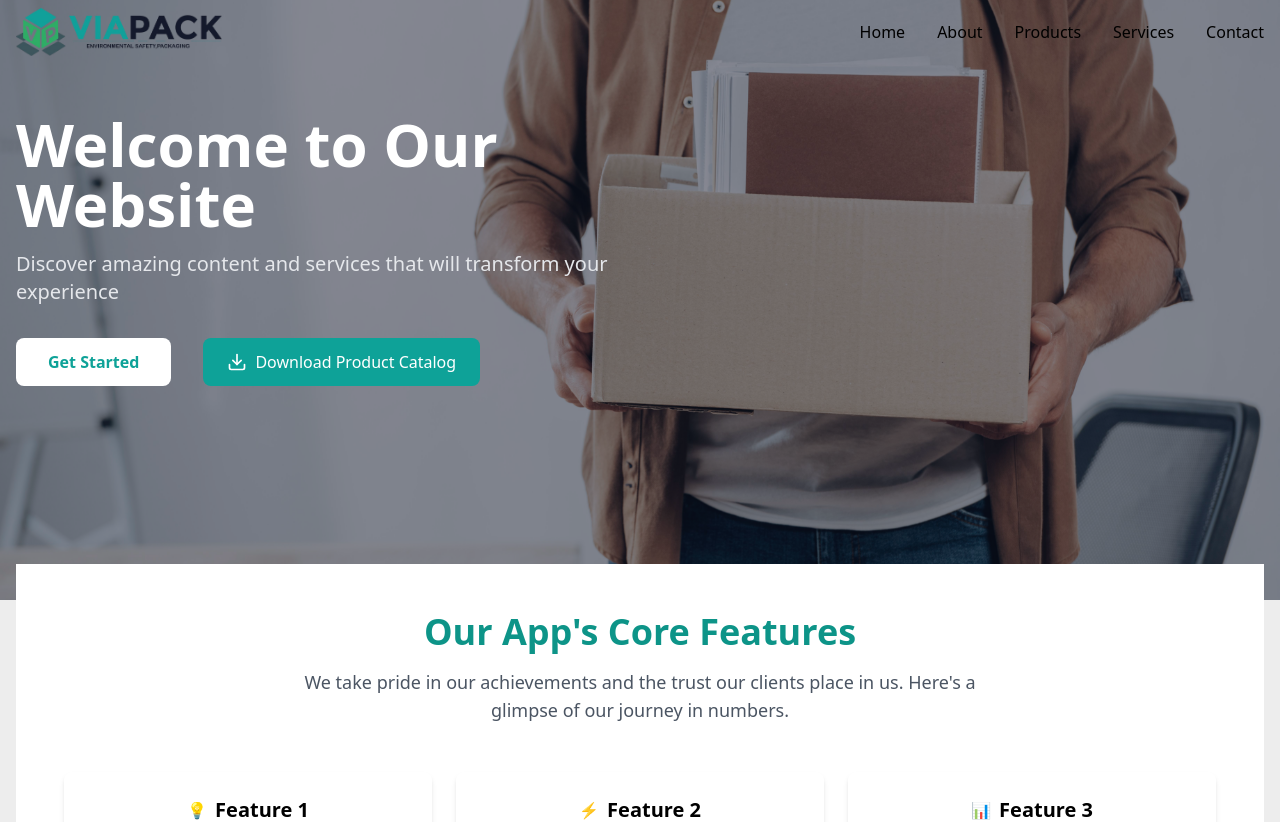
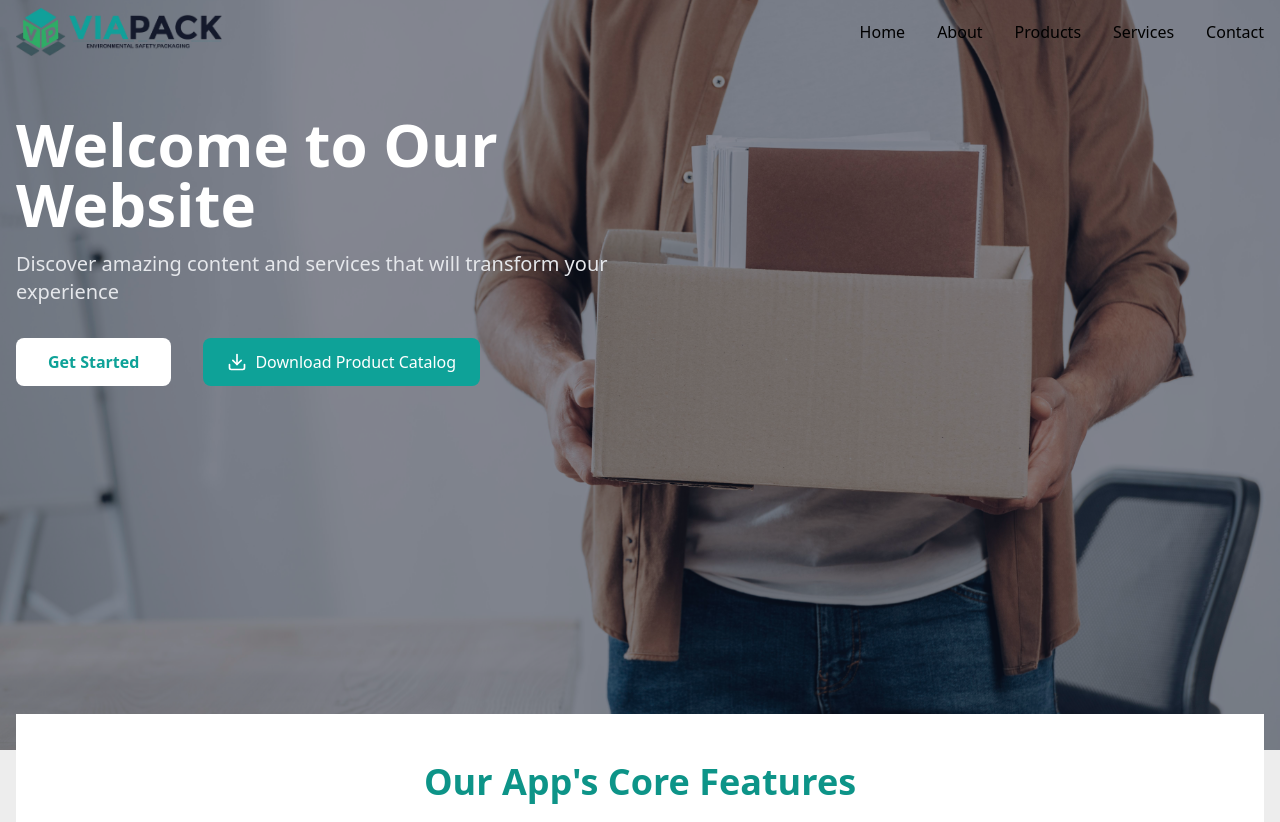
Before and after one commit to akram993/viapack, a React (Vite) app: page / in a window 1280 px wide. Shown: the top 822 px of the page. Built offline with nearby package versions, Linux system fonts and the light colour scheme.

Commit message:
change header hight

```diff
--- a/src/Header/Header.jsx
+++ b/src/Header/Header.jsx
@@ -27,7 +27,7 @@ const Header = () => {
     };
   }, []);
 return (
-    <header className="relative min-h-[600px]">
+    <header className="relative min-h-[750px]">
       {/* Background Image with Overlay */}
       <div
         className="absolute inset-0 bg-cover bg-center z-0"
```
